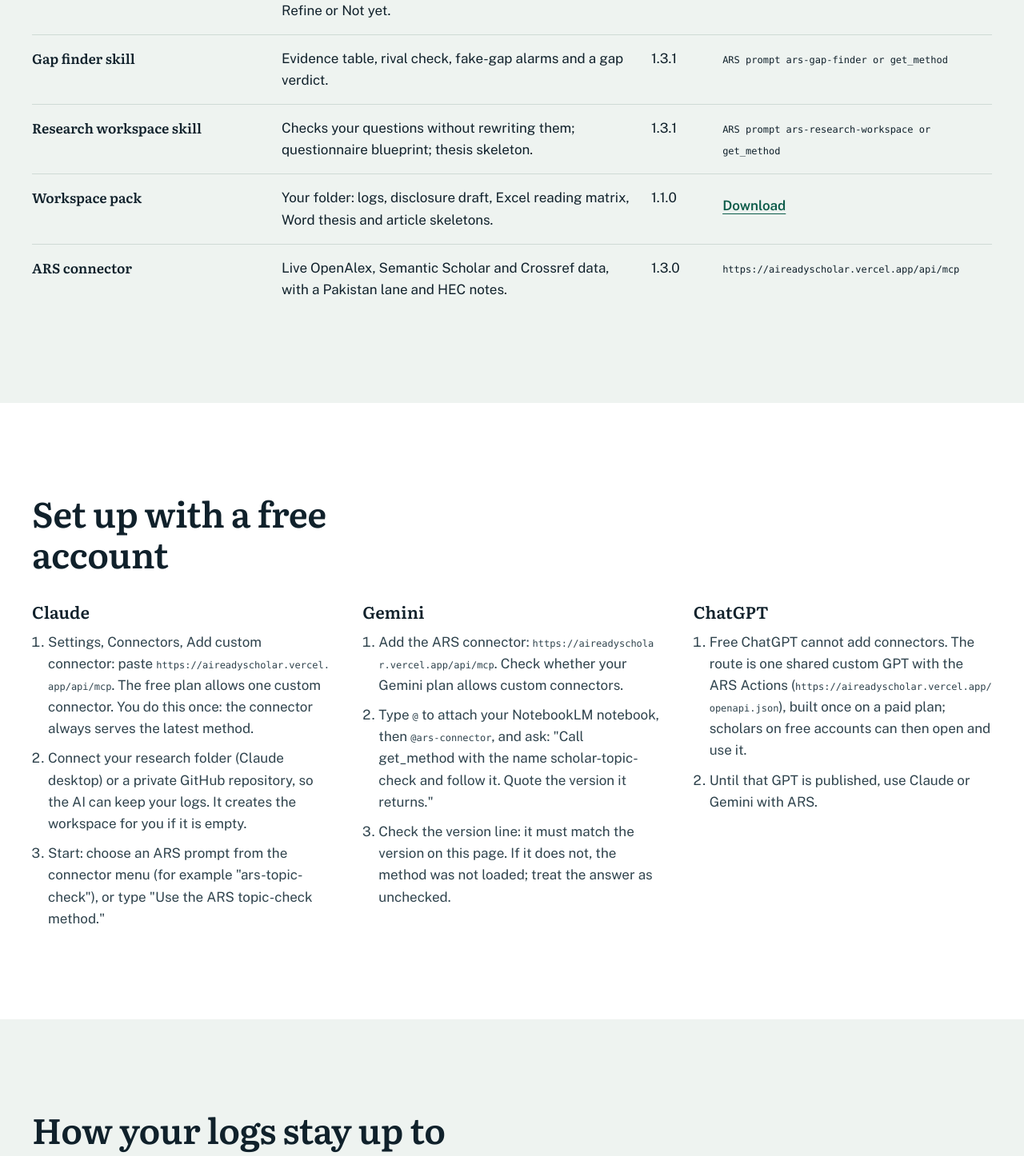
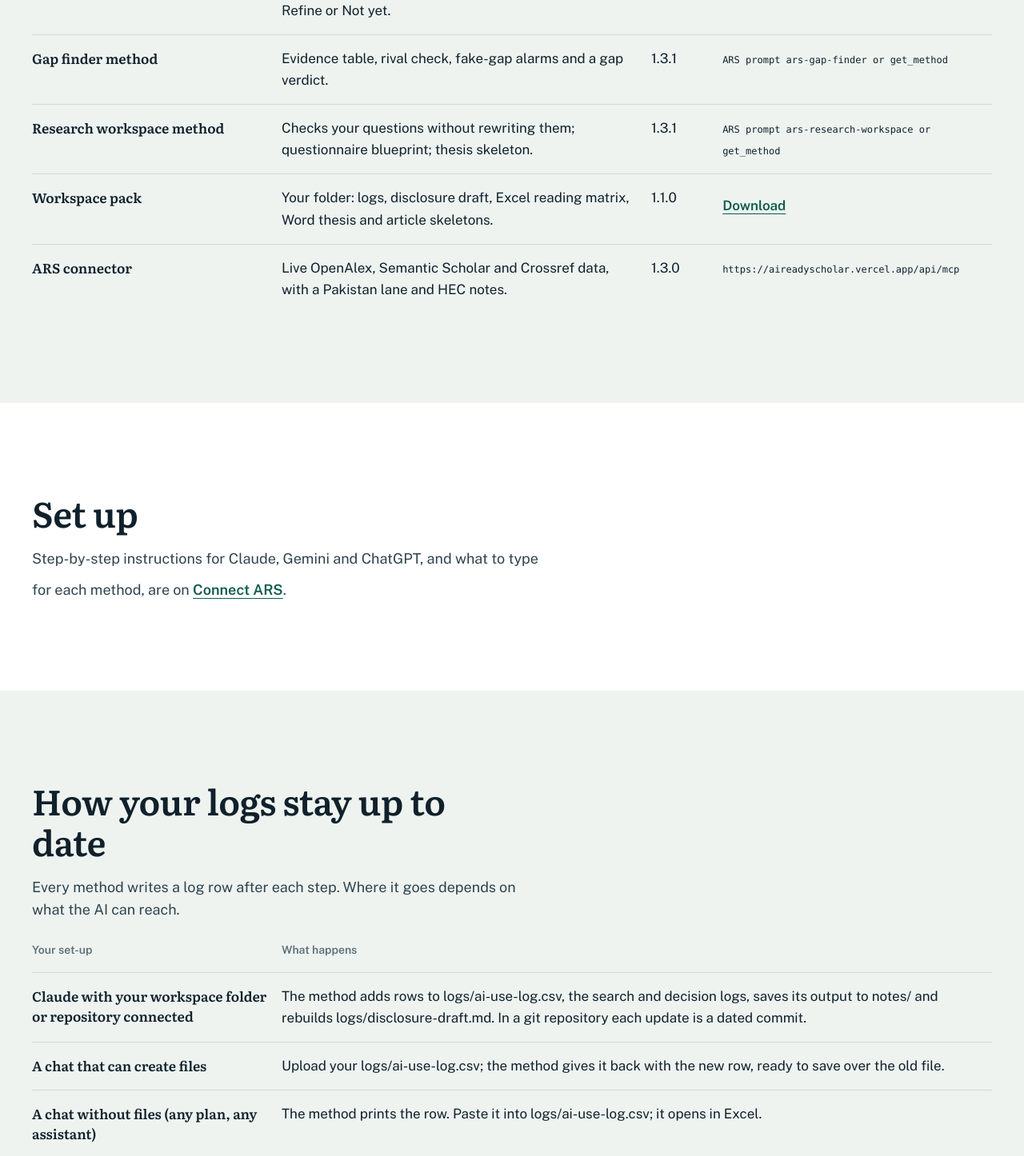
Before and after one commit to nutshellagency/aireadyscholar, a Next.js app: page /kit in a window 1280 px wide. Shown: the part 600-2046 px from the top of the page at 80% size. Built offline with nearby package versions, Linux system fonts and the light colour scheme.

Commit message:
Kit page: setup moved to /connect

```diff
--- a/app/kit/page.tsx
+++ b/app/kit/page.tsx
@@ -3,10 +3,10 @@ import kit from "../../data/kit.json";
 export const metadata = { title: "AI-Ready Scholar kit: latest versions and setup" };
 
 const ABOUT: Record<string, { name: string; what: string }> = {
-  "scholar-blueprint": { name: "Blueprint skill", what: "Plans the thesis: HEC and university rules, approach, journals, formats, decision log." },
-  "scholar-topic-check": { name: "Topic check skill", what: "Tests a topic as an examiner would. Verdict: Ready, Refine or Not yet." },
-  "scholar-gap-finder": { name: "Gap finder skill", what: "Evidence table, rival check, fake-gap alarms and a gap verdict." },
-  "scholar-research-workspace": { name: "Research workspace skill", what: "Checks your questions without rewriting them; questionnaire blueprint; thesis skeleton." },
+  "scholar-blueprint": { name: "Blueprint method", what: "Plans the thesis: HEC and university rules, approach, journals, formats, decision log." },
+  "scholar-topic-check": { name: "Topic check method", what: "Tests a topic as an examiner would. Verdict: Ready, Refine or Not yet." },
+  "scholar-gap-finder": { name: "Gap finder method", what: "Evidence table, rival check, fake-gap alarms and a gap verdict." },
+  "scholar-research-workspace": { name: "Research workspace method", what: "Checks your questions without rewriting them; questionnaire blueprint; thesis skeleton." },
   "workspace-pack": { name: "Workspace pack", what: "Your folder: logs, disclosure draft, Excel reading matrix, Word thesis and article skeletons." },
   "ars-connector": { name: "ARS connector", what: "Live OpenAlex, Semantic Scholar and Crossref data, with a Pakistan lane and HEC notes." },
 };
@@ -22,10 +22,10 @@ export default function Kit() {
             AI-Ready Scholar
           </a>
           <nav aria-label="Kit">
-            <a href="#setup">Set up</a>
+            <a href="/connect">Connect ARS</a>
             <a href="#logs">Logs</a>
             <a href="#updates">Updates</a>
-            <a className="navcta" href="#setup">
+            <a className="navcta" href="/connect">
               Connect ARS
             </a>
           </nav>
@@ -73,32 +73,8 @@ export default function Kit() {
 
         <section className="band alt" id="setup">
           <div className="wrap">
-            <h2>Set up with a free account</h2>
-            <div className="setupgrid">
-              <div>
-                <h3>Claude</h3>
-                <ol>
-                  <li>Settings, Connectors, Add custom connector: paste <code>https://aireadyscholar.vercel.app/api/mcp</code>. The free plan allows one custom connector. You do this once: the connector always serves the latest method.</li>
-                  <li>Connect your research folder (Claude desktop) or a private GitHub repository, so the AI can keep your logs. It creates the workspace for you if it is empty.</li>
-                  <li>Start: choose an ARS prompt from the connector menu (for example "ars-topic-check"), or type "Use the ARS topic-check method."</li>
-                </ol>
-              </div>
-              <div>
-                <h3>Gemini</h3>
-                <ol>
-                  <li>Add the ARS connector: <code>https://aireadyscholar.vercel.app/api/mcp</code>. Check whether your Gemini plan allows custom connectors.</li>
-                  <li>Type <code>@</code> to attach your NotebookLM notebook, then <code>@ars-connector</code>, and ask: "Call get_method with the name scholar-topic-check and follow it. Quote the version it returns."</li>
-                  <li>Check the version line: it must match the version on this page. If it does not, the method was not loaded; treat the answer as unchecked.</li>
-                </ol>
-              </div>
-              <div>
-                <h3>ChatGPT</h3>
-                <ol>
-                  <li>Free ChatGPT cannot add connectors. The route is one shared custom GPT with the ARS Actions (<code>https://aireadyscholar.vercel.app/openapi.json</code>), built once on a paid plan; scholars on free accounts can then open and use it.</li>
-                  <li>Until that GPT is published, use Claude or Gemini with ARS.</li>
-                </ol>
-              </div>
-            </div>
+            <h2>Set up</h2>
+            <p className="intro">Step-by-step instructions for Claude, Gemini and ChatGPT, and what to type for each method, are on <a className="textlink" href="/connect">Connect ARS</a>.</p>
           </div>
         </section>
 
@@ -117,15 +93,15 @@ export default function Kit() {
                 <tbody>
                   <tr>
                     <th scope="row">Claude with your workspace folder or repository connected</th>
-                    <td>The skill adds rows to logs/ai-use-log.csv, the search and decision logs, saves its output to notes/ and rebuilds logs/disclosure-draft.md. In a git repository each update is a dated commit.</td>
+                    <td>The method adds rows to logs/ai-use-log.csv, the search and decision logs, saves its output to notes/ and rebuilds logs/disclosure-draft.md. In a git repository each update is a dated commit.</td>
                   </tr>
                   <tr>
                     <th scope="row">A chat that can create files</th>
-                    <td>Upload your logs/ai-use-log.csv; the skill gives it back with the new row, ready to save over the old file.</td>
+                    <td>Upload your logs/ai-use-log.csv; the method gives it back with the new row, ready to save over the old file.</td>
                   </tr>
                   <tr>
                     <th scope="row">A chat without files (any plan, any assistant)</th>
-                    <td>The skill prints the row. Paste it into logs/ai-use-log.csv; it opens in Excel.</td>
+                    <td>The method prints the row. Paste it into logs/ai-use-log.csv; it opens in Excel.</td>
                   </tr>
                 </tbody>
               </table>
```
